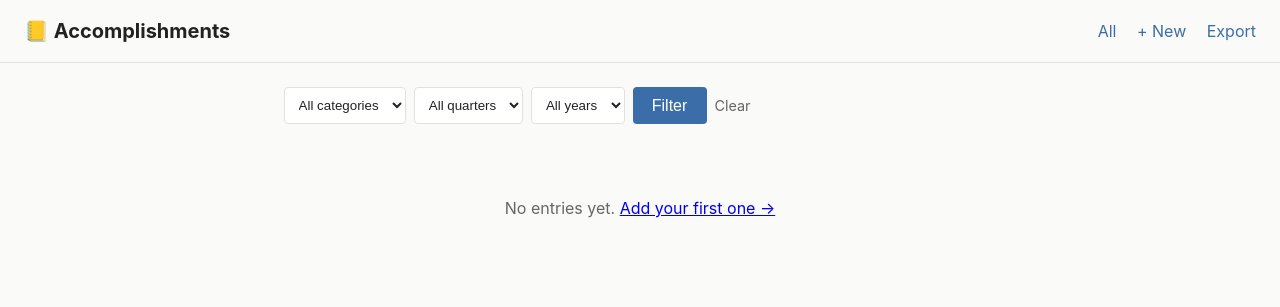
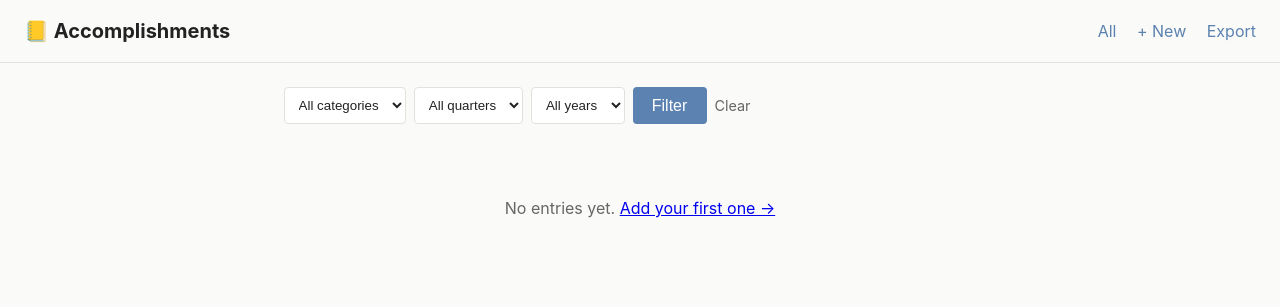
Before and after one commit to tlawrence1965/accomplishments, a Flask app: page / in a window 1280 px wide. Shown: the top 307 px of the page. Run offline with Flask 3, Linux system fonts and the light colour scheme; data that the repository does not hold is empty.

Commit message:
Made the blue-on-black a little less harsh

```diff
--- a/static/style.css
+++ b/static/style.css
@@ -3,7 +3,7 @@
   --fg: #222;
   --muted: #666;
   --border: #e2e2dd;
-  --accent: #3b6ea8;
+  --accent: #5b82b0;
   --high: #c14545;
   --medium: #c98a2b;
   --low: #5e7d5e;
@@ -16,7 +16,7 @@
     --fg: #e8e8e6;
     --muted: #9a9a96;
     --border: #2c2c2e;
-    --accent: #7aa9d8;
+    --accent: #8ab4d8;
     --card: #1f1f21;
   }
 }
```
